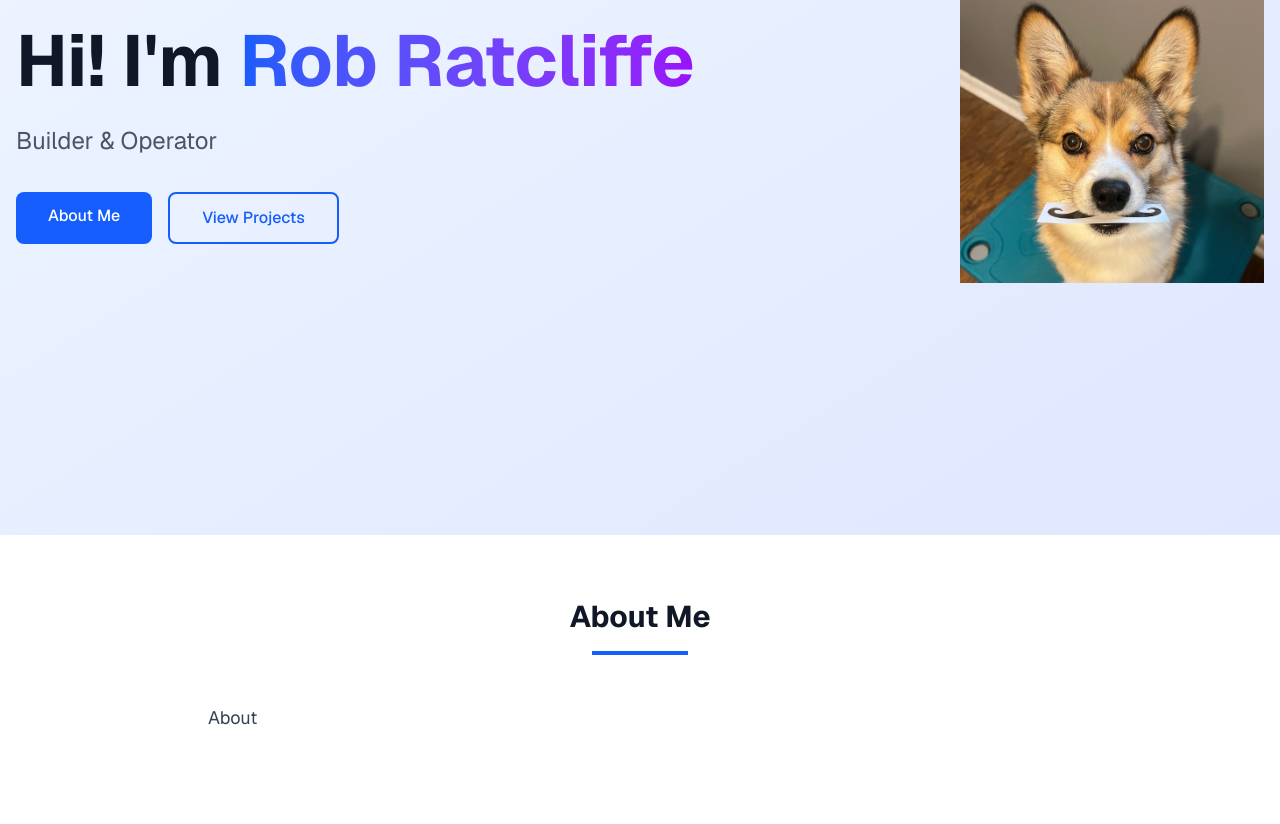
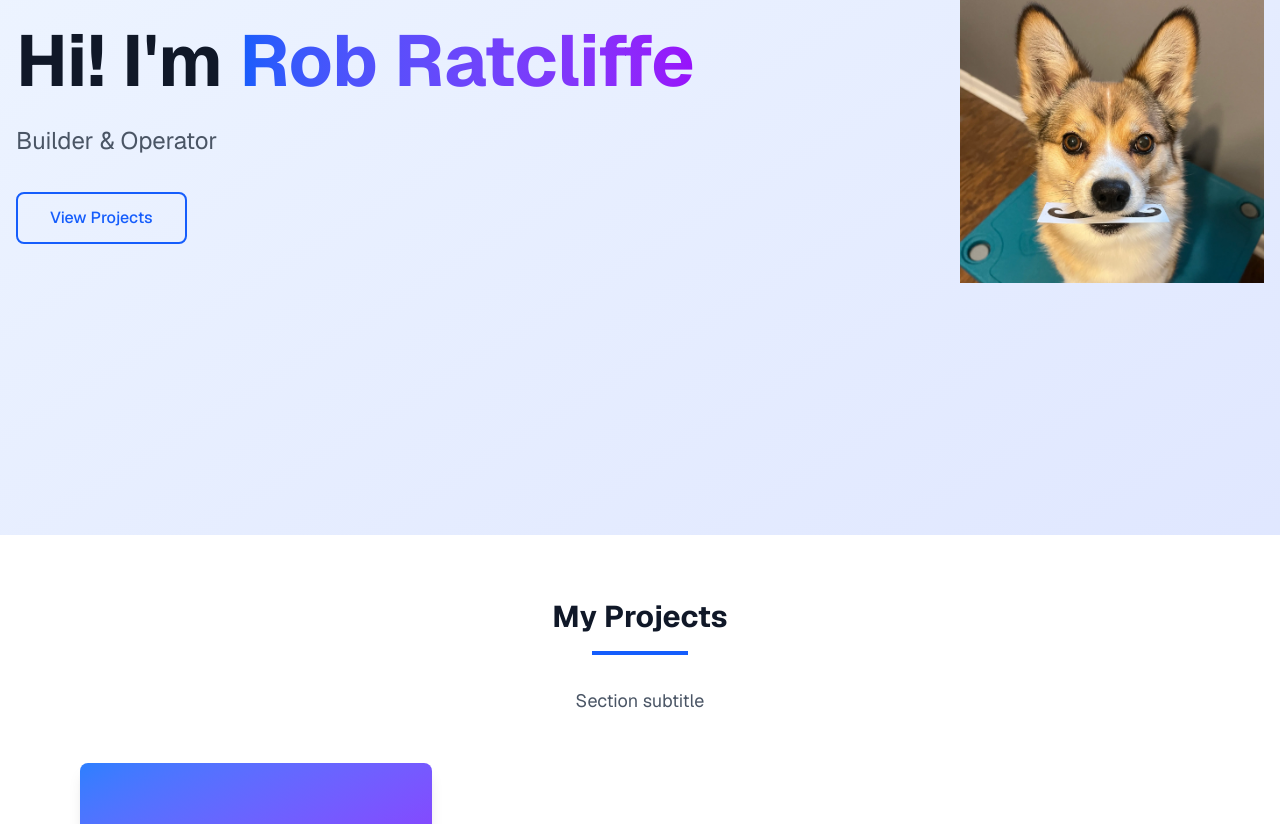
Before and after one commit to rlratcliffe/portfolio, a Next.js app: page / in a window 1280 px wide. Shown: the part 265-1089 px from the top of the page. Built offline with nearby package versions, Linux system fonts and the light colour scheme.

Commit message:
feat: remove About section

```diff
--- a/src/app/components/About.tsx
+++ /dev/null
@@ -1,20 +0,0 @@
-export default function About() {
-  return (
-    <section id="about" className="section-container">
-      <div className="section-header">
-        <h2 className="section-title">
-          About Me
-        </h2>
-        <div className="section-divider"></div>
-      </div>
-
-      <div className="grid-about">
-        <div>
-          <p className="body-text">
-            About
-          </p>
-        </div>
-      </div>
-    </section>
-  );
-}
--- a/src/app/page.tsx
+++ b/src/app/page.tsx
@@ -23,9 +23,6 @@ export default function Home() {
                 {softwareEngineer.getTagline()}
               </p>
               <div className="nav-buttons">
-                <a href="#about" className="btn-primary">
-                  About Me
-                </a>
                 <a href="#projects" className="btn-secondary">
                   View Projects
                 </a>
@@ -37,7 +34,6 @@ export default function Home() {
           </div>
         </section>
 
-        <About />
         <Projects projects={softwareEngineer.getProjects()} />
       </main>
     </div>
```
